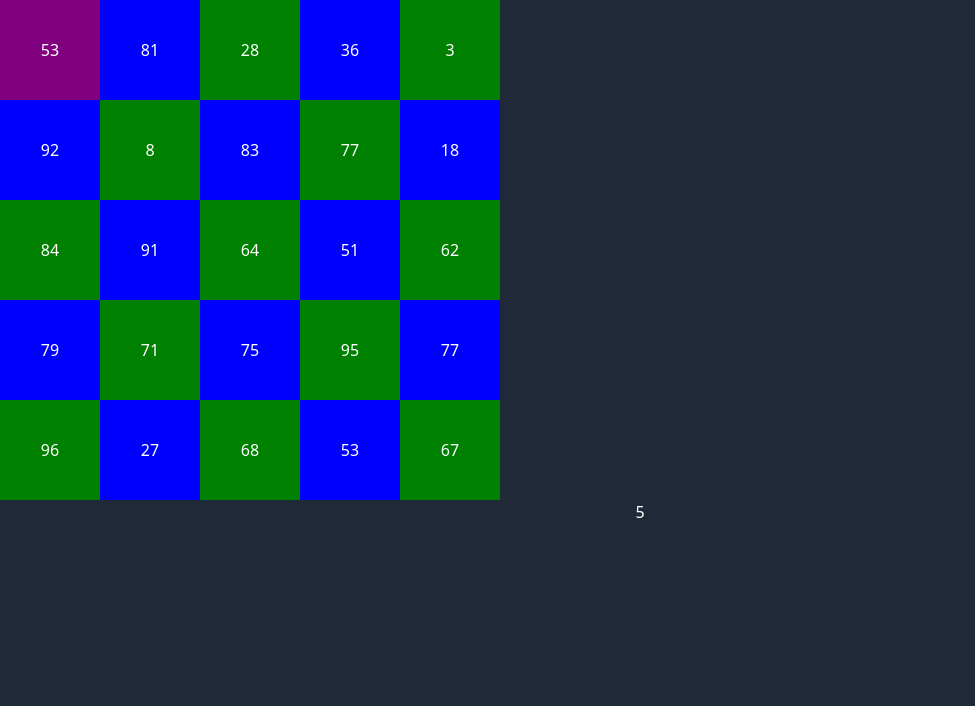
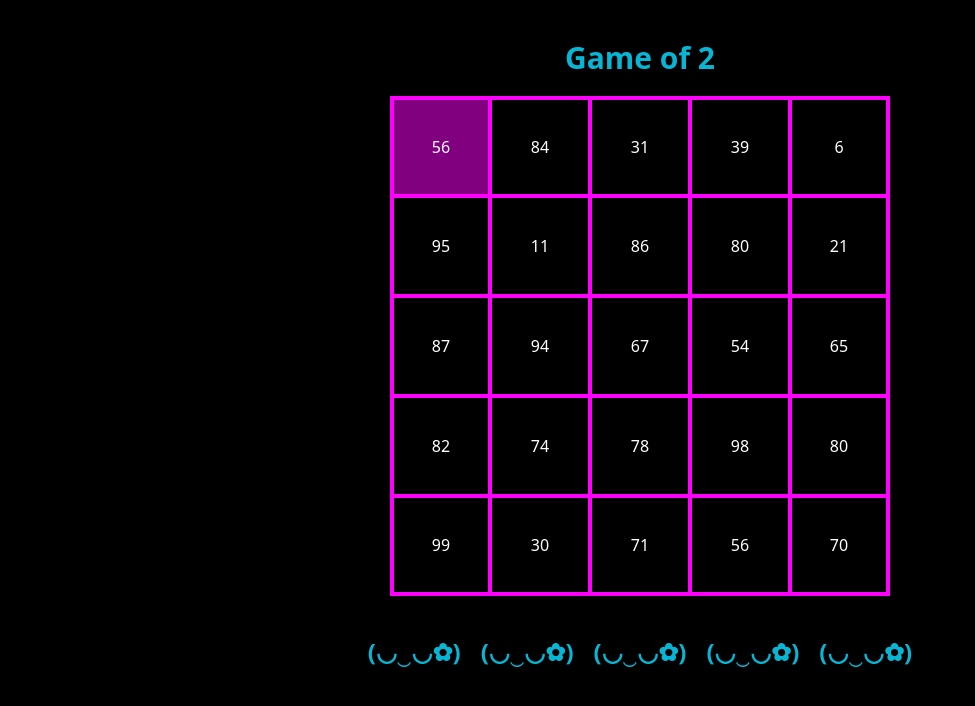
Before and after one commit to alexanderdeweert/number-munchers, a Next.js app: page /play in a window 1280 px wide. Shown: the top 706 px of the page, without its empty margins (0-975 px from the left). Built offline with nearby package versions, Linux system fonts and the light colour scheme.

Commit message:
initial game modes

```diff
--- a/pages/index.tsx
+++ b/pages/index.tsx
@@ -4,8 +4,7 @@ import { SetStateAction, useState } from "react";
 import { useRouter } from "next/router";
 import { ParsedUrlQueryInput } from "querystring";
 
-export default function Home() {
-  enum GameType {
+export enum GameType {
   Multiples = "multiples",
   Factors = "factors",
   Primes = "primes",
@@ -13,6 +12,7 @@ export default function Home() {
   Inequality = "inequality",
 }
 
+export default function Home() {
   const [name, setName] = useState("");
   const [gameType, setGameType] = useState(GameType.Multiples);
   const [numCols, setNumCols] = useState(6);
--- a/pages/play.tsx
+++ b/pages/play.tsx
@@ -21,8 +21,14 @@ import {
   setSpaceButtonReleased,
   setBoard,
   decrementLives,
+  pushMessage,
+  popMessaage,
+  setAnswersRemaining,
+  decrementAnswersRemaining,
+  incrementLevel,
 } from "../redux/board";
 import { AppState } from "../store";
+import { GameType } from ".";
 
 export default function Play() {
   const router = useRouter();
@@ -34,6 +40,7 @@ export default function Play() {
   const [activeCellClass, setActiveCellClass] = useState("purple-cell");
   const [tileWidth, setTileWidth] = useState(100);
   const [tileHeight, setTileHeight] = useState(100);
+  const [won, setWon] = useState(false);
   const upButtonPressed = useSelector(
     (state: AppState) => state.board.upButtonPressed
   );
@@ -63,6 +70,19 @@ export default function Play() {
       state.board.board[state.board.activeCell[1]][state.board.activeCell[0]]
   );
   const numLives = useSelector((state: AppState) => state.board.lives);
+  const level = useSelector((state: AppState) => state.board.level);
+  const numMessages = useSelector(
+    (state: AppState) => state.board.messages.length
+  );
+  const peekMessages = useSelector(
+    (state: AppState) => state.board.messages[0]
+  );
+  const answersRemaining = useSelector(
+    (state: AppState) => state.board.answersRemaining
+  );
+  const boardInitialized = useSelector(
+    (state: AppState) => state.board.boardInitialized
+  );
 
   let keyPressedEventHandler = (event: any) => {
     if (event.key) {
@@ -75,6 +95,25 @@ export default function Play() {
         return;
       }
       event.preventDefault();
+      //If there are messages, space dismisses it and pops a message
+      //TODO: If there are messages we should pause game logic (ie; the ticker)
+      if (numMessages) {
+        if (event.keyCode === 32 && !spaceButtonPressed) {
+          //If we're here and there aren't any answers left, reset the board and
+          //advance the level?
+          dispatch(popMessaage());
+          if (answersRemaining === 0) {
+            //TODO: Maybe set a boolean in the useEffect dependency array for the board reset state
+            //So here we increment the level, etc, and then re-roll the board
+            console.log("you win, would reset level");
+            dispatch(incrementLevel());
+            setWon(true);
+          }
+        }
+        return;
+      }
+      //No messages
+      else {
         if (event.key === "w" && !upButtonPressed) {
           dispatch(setUpButtonPressed());
           dispatch(moveUp());
@@ -89,11 +128,9 @@ export default function Play() {
           dispatch(moveRight());
         } else if (event.keyCode === 32 && !spaceButtonPressed) {
           dispatch(setSpaceButtonPressed());
-
           if (gameType === "multiples") {
-          console.log(cellValue);
-          if (typeof cellValue == "number" && cellValue % 2 == 0) {
-            console.log(`MUNCHED an EVEN number: ${cellValue}`);
+            if (typeof cellValue == "number" && cellValue % level == 0) {
+              console.log(`MUNCHED ${cellValue}, a multiple of: ${level}`);
               dispatch(
                 updateBoardValue({
                   row: activeCellY,
@@ -101,11 +138,20 @@ export default function Play() {
                   value: undefined,
                 })
               );
+              if (answersRemaining === 1) {
+                dispatch(pushMessage({ message: "Noice" }));
+              }
+              dispatch(decrementAnswersRemaining());
             } else if (typeof cellValue !== "undefined") {
+              dispatch(
+                pushMessage({
+                  message: `${cellValue} is not a multiple of ${level}`,
+                })
+              );
               dispatch(decrementLives());
             }
           }
-        //dispatch(updateBoardValue({ row: row, column: col, value: 1 }));
+        }
       }
     }
   };
@@ -136,21 +182,18 @@ export default function Play() {
 
   //Input listeners
   useEffect(() => {
-    console.log("~~~ input listeners: useEffect triggered");
-
     if (undefined !== window) {
       window.addEventListener("keydown", keyPressedEventHandler);
       window.addEventListener("keyup", keyReleasedEventHandler);
     }
 
     return () => {
-      console.log("~~~ input listeners: cleanup");
       window.removeEventListener("keydown", keyPressedEventHandler);
       window.removeEventListener("keyup", keyReleasedEventHandler);
     };
   });
 
-  //Board init
+  //Board generation with query params
   useEffect(() => {
     /**
      * numRows and numCols were passed in from game config page (index)
@@ -170,51 +213,32 @@ export default function Play() {
     //figure out how to store the redux state to localstorage to mitigate refresh
     //or direct link)
     let board: Array<Array<number | String>> = [];
+    let numAnswers = 0;
     for (let i = 0; i < (parsedRows ?? 5); i++) {
       let row: Array<number | String> = [];
       for (let j = 0; j < (parsedCols ?? 5); j++) {
-        row.push(Math.floor(1 + Math.random() * 100));
+        let generatedValue = Math.floor(
+          1 + Math.random() * 100 + (level * 2 - 1)
+        );
+        //If multiples
+        if (gameType === GameType.Multiples && generatedValue % level === 0) {
+          numAnswers++;
+        }
+        //If primes etc
+        row.push(generatedValue);
       }
       board.push(row);
     }
-    console.log(board);
+    dispatch(setAnswersRemaining({ remaining: numAnswers }));
     dispatch(setBoard({ board: board }));
 
-    //Otherwise we initialize a defualt board (maybe remove)
-    // dispatch(
-    //   setBoard({
-    //     board: [
-    //       [0, 0, 0, 0, 0, 0],
-    //       [0, 0, 0, 0, 0, 0],
-    //       [0, 0, 0, 0, 0, 0],
-    //       [0, 0, 0, 0, 0, 0],
-    //       [0, 0, 0, 0, 0, 0],
-    //       [0, 0, 0, 0, 0, 0],
-    //     ],
-    //   })
-    // );
+    console.log("---###--- board init: useEffect");
+  }, [won]);
 
-    sub.add(
-      timer.subscribe((i) => {
-        console.log(`~~~ tick: ${i}`);
-      })
-    );
-    console.log("---###--- board init: useEffect");
-
-    return () => {
-      console.log("---###--- board init: cleanup");
-      sub.unsubscribe();
-    };
-  }, []);
-
-  function setStylingIfActive(
-    row: number,
-    column: number,
-    defaultClass: string
-  ) {
-    return activeCellX == column && activeCellY == row
-      ? activeCellClass
-      : defaultClass;
+  function setStylingIfActive(row: number, column: number): String | undefined {
+    if (activeCellX == column && activeCellY == row) {
+      return activeCellClass;
+    }
   }
 
   function getParentStyle(): React.CSSProperties {
@@ -241,14 +265,16 @@ export default function Play() {
         let element = row[j];
         results.push(
           <div
-            className={`cell ${setStylingIfActive(
-              i,
-              j,
-              (i + j + 1) % 2 == 0 ? "blue-cell" : "green-cell"
-            )}`}
+            className={`cell ${setStylingIfActive(i, j)}`}
             style={{
               gridRow: `${i + 1}/${i + 2}`,
               gridColumn: `${j + 1}/${j + 2}`,
+              borderLeft: j == 0 ? 4 : 2,
+              borderTop: i == 0 ? 4 : 2,
+              borderRight: j == row.length - 1 ? 4 : 2,
+              borderBottom: i == board.length - 1 ? 4 : 2,
+              borderStyle: "solid",
+              borderColor: "magenta",
             }}
             key={`${i}#${j}`}
             id={`${i}#${j}`}
@@ -261,25 +287,61 @@ export default function Play() {
     return results;
   }
 
-  /**
-   * I need to render a game board via state (not going into redux for this - maybe next project)
-   * We can maybe store the state in just a regular old JSON object :think:
-   *
-   * We need
-   * -An X and Y coordinate for each square
-   * -A display value
-   * -An eaten state (boolean)
-   * -Player occupied
-   * -Troggle occupied
-   * -A running game loop that maybe repeats at quarter second intervals (could also experiment with 30fps)
-   * -
-   */
+  function getFormattedGameTypeTitle(gameType: string | string[] | undefined) {
+    switch (typeof gameType) {
+      case "string":
+        return gameType[0].toUpperCase().concat(gameType.substring(1));
+      case "object":
+        return gameType.join(" ");
+      default:
+        return "Game";
+    }
+    if (typeof gameType === "string") {
+      return;
+    }
+  }
 
-  //<h1>{router.query.a}</h1>
+  function getNumLivesElements() {
+    let elements: Array<JSX.Element> = [];
+    for (let i = 0; i < numLives; i++) {
+      elements.push(
+        <h2
+          className={`text-center text-2xl mb-5 font-bold text-cyan-500 mt-10 ${
+            i === numLives - 1 ? "mr-0" : "mr-5"
+          }`}
+        >
+          {"(◡‿◡✿)"}
+        </h2>
+      );
+    }
+    return elements;
+  }
+
+  function renderNextMessageElement() {
+    return [
+      <h1 className="text-center text-2xl font-bold text-cyan-500">
+        {peekMessages}
+      </h1>,
+      <h2>Press space to continue</h2>,
+    ];
+  }
+
   return (
-    <div>
-      <div style={getParentStyle()}>{getBoardElements()}</div>
-      <h2 style={{ textAlign: "center", color: "white" }}>{numLives}</h2>
+    <div className="play-container flex flex-col items-center">
+      <h1 className="text-center text-3xl mb-5 font-bold text-cyan-500 mt-10">
+        {getFormattedGameTypeTitle(gameType)} of {level}
+      </h1>
+      <div className="relative" style={getParentStyle()}>
+        {getBoardElements()}
+        {numMessages > 0 && (
+          <div className="message flex flex-col items-center justify-center">
+            {renderNextMessageElement()}
+          </div>
+        )}
+      </div>
+      <div className="play-container flex flex-row items-center">
+        {getNumLivesElements()}
+      </div>
     </div>
   );
 }
--- a/redux/board.tsx
+++ b/redux/board.tsx
@@ -9,8 +9,12 @@ export interface BoardState {
   spaceButtonPressed: boolean;
   activeCell: [number, number];
   validInputKeys: Array<String | number>;
+  lives: number;
+  level: number;
+  messages: Array<String>;
+  answersRemaining: number;
+  boardInitialized: boolean;
   board: Array<Array<number | String | undefined>>;
-  lives: number;
 }
 
 const initialState: BoardState = {
@@ -21,8 +25,12 @@ const initialState: BoardState = {
   spaceButtonPressed: false,
   activeCell: [0, 0],
   validInputKeys: ["w", "a", "s", "d", 32],
+  lives: 5,
+  level: 2,
+  messages: [],
+  answersRemaining: 0,
+  boardInitialized: false,
   board: [[]],
-  lives: 5,
 };
 
 export const boardSlice = createSlice({
@@ -105,9 +113,34 @@ export const boardSlice = createSlice({
       }>
     ) => {
       state.board = action.payload.board;
+      state.boardInitialized = true;
     },
     decrementLives: (state) => {
       state.lives -= 1;
+    },
+    incrementLevel: (state) => {
+      state.level += 1;
+    },
+    setLevel: (state, action: PayloadAction<{ level: number }>) => {
+      state.level = action.payload.level;
+    },
+    pushMessage: (state, action: PayloadAction<{ message: String }>) => {
+      state.messages.push(action.payload.message);
+    },
+    popMessaage: (state) => {
+      state.messages.pop();
+    },
+    setAnswersRemaining: (
+      state,
+      action: PayloadAction<{ remaining: number }>
+    ) => {
+      state.answersRemaining = action.payload.remaining;
+    },
+    decrementAnswersRemaining: (state) => {
+      state.answersRemaining -= 1;
+    },
+    incrementAnswersRemaining: (state) => {
+      state.answersRemaining += 1;
     },
   },
 });
@@ -130,5 +163,11 @@ export const {
   moveRight,
   setBoard,
   decrementLives,
+  pushMessage,
+  popMessaage,
+  setAnswersRemaining,
+  incrementAnswersRemaining,
+  decrementAnswersRemaining,
+  incrementLevel,
 } = boardSlice.actions;
 export default boardSlice.reducer;
--- a/styles/globals.css
+++ b/styles/globals.css
@@ -3,5 +3,5 @@
 @tailwind utilities;
 
 body {
-  @apply text-black bg-gray-800;
+  @apply text-black bg-black;
 }
--- a/styles/play.css
+++ b/styles/play.css
@@ -2,16 +2,26 @@
   display: flex;
   align-items: center;
   justify-content: center;
-}
-.blue-cell {
-  background-color: blue;
-  color: white;
-}
-.green-cell {
-  background-color: green;
+  /* border: 3px;
+  border-style: solid;
+  border-color: magenta; */
+  background-color: black;
   color: white;
 }
 .purple-cell {
   background-color: purple;
   color: white;
 }
+.message {
+  display: flex;
+  position: absolute;
+  top: 50%;
+  left: 50%;
+  transform: translate(-50%, -50%);
+  width: 350px;
+  height: 150px;
+  background-color: black;
+  color: cyan;
+  border: 4px;
+  border-style: dashed;
+}
```
Lines whose indentation alone changed are shown as unchanged.
